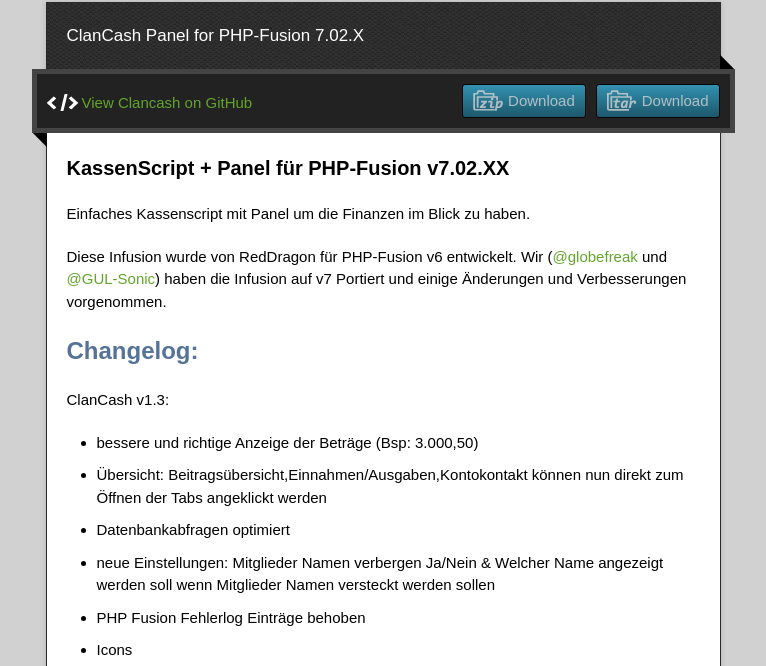
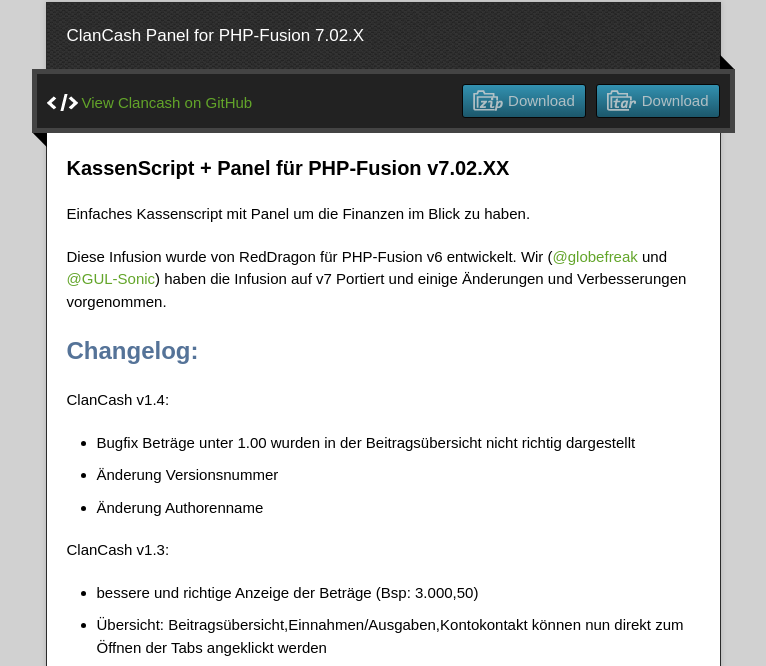
Before and after one commit to globeFrEak/clancash, a plain HTML site: page index.html in a window 1280 px wide. Shown: the part 128-794 px from the top of the page, without its empty margins (257-1023 px from the left). Drawn offline with nearby package versions, Linux system fonts and the light colour scheme.

Commit message:
Update index.html

```diff
--- a/index.html
+++ b/index.html
@@ -47,6 +47,14 @@
 <h2>
 <a name="changelog" class="anchor" href="#changelog"><span class="octicon octicon-link"></span></a>Changelog:</h2>
 
+<p><strong>ClanCash v1.4:</strong></p>
+
+<ul>
+<li>Bugfix Beträge unter 1.00 wurden in der Beitragsübersicht nicht richtig dargestellt</li>
+<li>Änderung Versionsnummer</li>
+<li>Änderung Authorenname</li>
+</ul>
+
 <p><strong>ClanCash v1.3:</strong></p>
 
 <ul>
@@ -60,7 +68,9 @@
 <li>PHP-Fusion v6 quellcode entfernt</li>
 <li>Versionsprüfung ab jetzt verfügbar</li>
 <li>Updatefunktion für vorhergehende Versionen des ClanCash Panels (für php-fusion 7.02.XX)</li>
-</ul><p><strong>Clankasse v1.2:</strong></p>
+</ul>
+
+<p><strong>Clankasse v1.2:</strong></p>
 
 <ul>
 <li>Konvertierung für PHP-FUSION v7.02</li>
@@ -68,7 +78,6 @@
 <li>Kategorien lassen sich bearbeiten --- löschen</li>
 <li>Buchungen lassen sich bearbeiten --- löschen</li>
 <li>Member dürfen alle Buchungen sehen ja - nein (checkbox)
-
 <ul>
 <li>Wenn ja sind Einnahmen/Ausgaben auch als Flipbox mit Usernamen sichtbar</li>
 <li>wenn nein sind nur eigene Zahlungen und Buchungen die keinem Benutzer zugeordnet </li>
@@ -77,7 +86,6 @@
 </ul>
 </li>
 <li>Kassenadmins lassen sich auch aus Benutzergruppen erstellen mit voller
-
 <ul>
 <li>Zugriffsberechtigung außer auf die settings.php</li>
 </ul>
```
